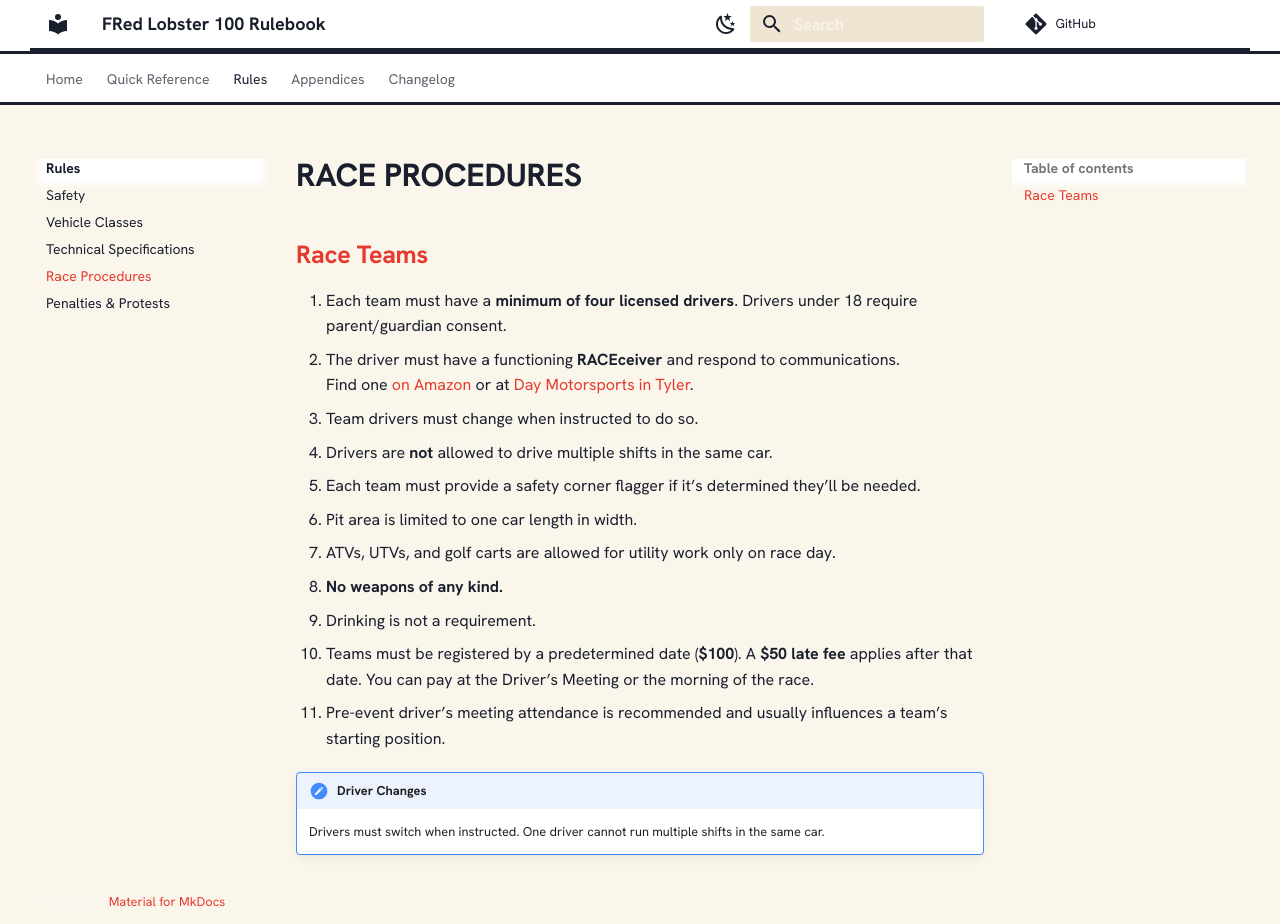
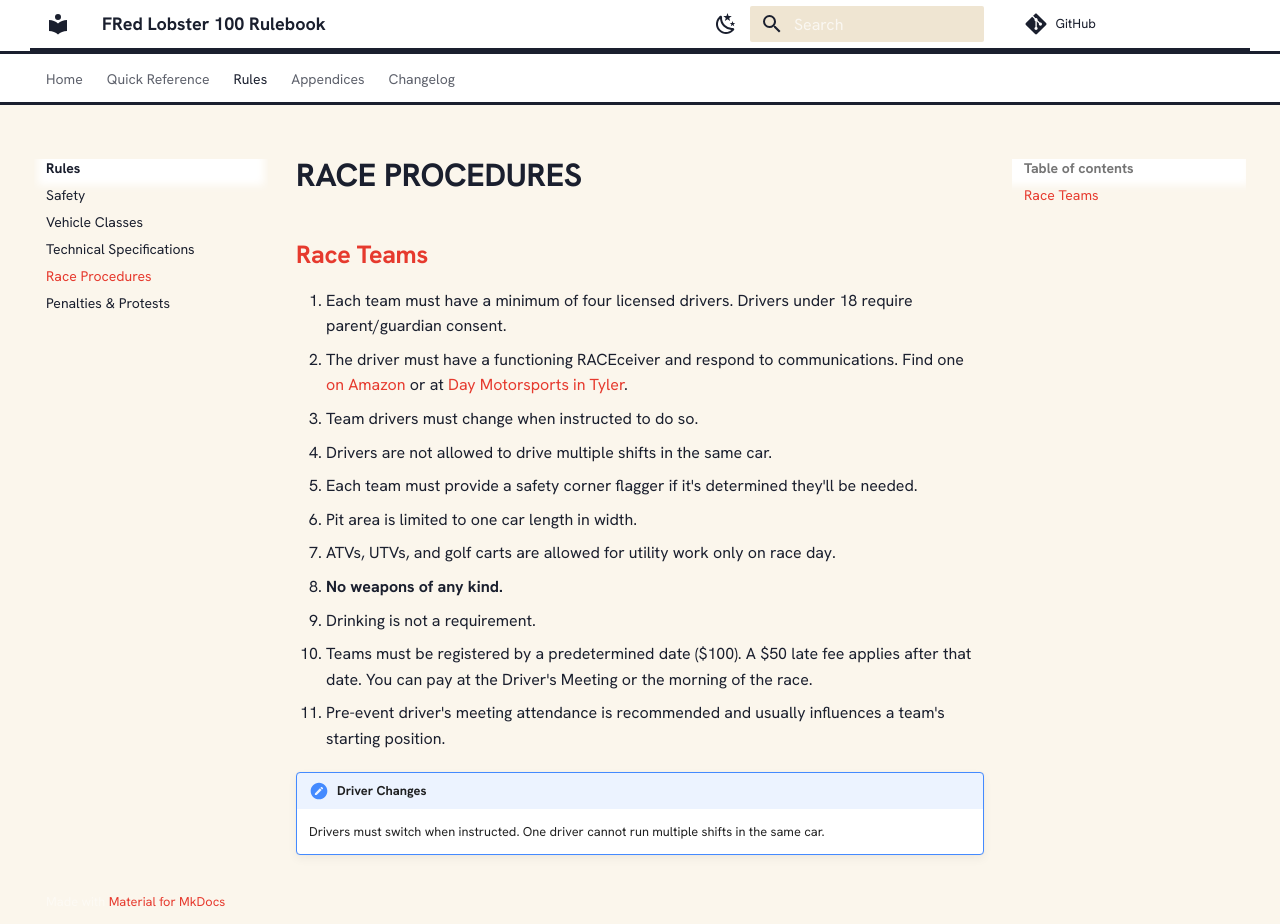
Before and after one commit to ruddyrid/race-rulebook, an MkDocs documentation site: the page built from docs/rules/procedures.md, in a window 1280 px wide and 924 px high. Built offline with MkDocs 1.6.1 and Material for MkDocs 9.7.7, drawn with Linux system fonts in a browser that asks for light colours; some web fonts are replaced; comment, search, counter and statistics services are not loaded.

Commit message:
Update combined rules overview and enable markdown snippets

```diff
--- a/docs/rules/procedures.md
+++ b/docs/rules/procedures.md
@@ -2,18 +2,17 @@
 
 ## Race Teams
 
-1. Each team must have a **minimum of four licensed drivers**. Drivers under 18 require parent/guardian consent.
-2. The driver must have a functioning **RACEceiver** and respond to communications.
-   Find one [on Amazon](https://amzn.to/4miPvXz) or at [Day Motorsports in Tyler](https://www.daymotorsports.com/).
+1. Each team must have a minimum of four licensed drivers. Drivers under 18 require parent/guardian consent.
+2. The driver must have a functioning RACEceiver and respond to communications. Find one [on Amazon](https://amzn.to/4miPvXz) or at [Day Motorsports in Tyler](https://www.daymotorsports.com/).
 3. Team drivers must change when instructed to do so.
-4. Drivers are **not** allowed to drive multiple shifts in the same car.
-5. Each team must provide a safety corner flagger if it’s determined they’ll be needed.
+4. Drivers are not allowed to drive multiple shifts in the same car.
+5. Each team must provide a safety corner flagger if it's determined they'll be needed.
 6. Pit area is limited to one car length in width.
 7. ATVs, UTVs, and golf carts are allowed for utility work only on race day.
 8. **No weapons of any kind.**
 9. Drinking is not a requirement.
-10. Teams must be registered by a predetermined date (**$100**). A **$50 late fee** applies after that date. You can pay at the Driver’s Meeting or the morning of the race.
-11. Pre-event driver’s meeting attendance is recommended and usually influences a team’s starting position.
+10. Teams must be registered by a predetermined date ($100). A $50 late fee applies after that date. You can pay at the Driver's Meeting or the morning of the race.
+11. Pre-event driver's meeting attendance is recommended and usually influences a team's starting position.
 
 !!! note "Driver Changes"
     Drivers must switch when instructed. One driver cannot run multiple shifts in the same car.
--- a/mkdocs.yml
+++ b/mkdocs.yml
@@ -69,6 +69,7 @@
   - pymdownx.superfences
   - pymdownx.tabbed:
       alternate_style: true
+  - pymdownx.snippets
   - attr_list
 
 
```
Also changed, not shown: docs/rules/classes.md (+5 -6 lines), docs/rules/index.md (+22 -2 lines), docs/rules/penalties.md (+6 -6 lines).
